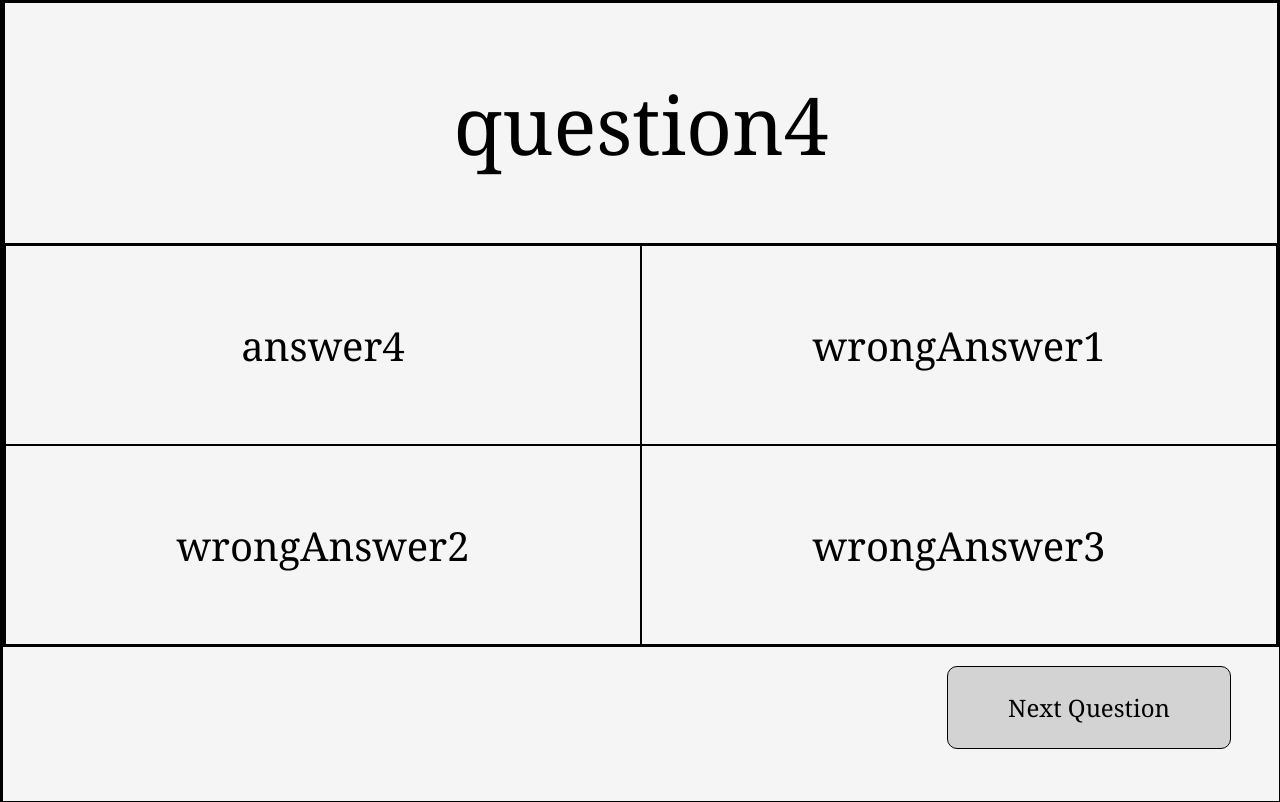
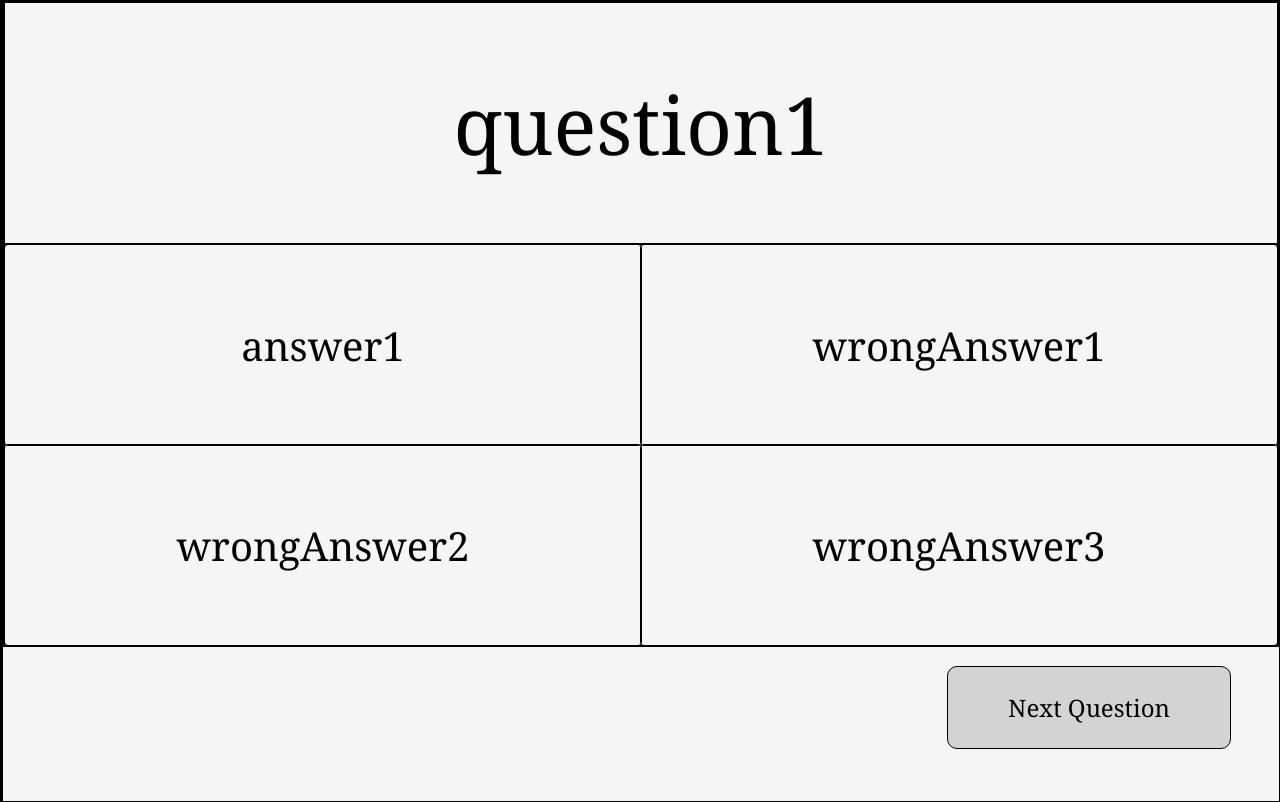
Before and after one commit to samerulesapply22/Project-Quiz, a plain HTML site: page index.html in a window 1280 px wide. Both pictures are taken after a click on the button "Start Quiz". Drawn offline with Linux system fonts and the light colour scheme.

Commit message:
Make question cards iterable

```diff
--- a/index.html
+++ b/index.html
@@ -7,16 +7,9 @@
     <link rel="stylesheet" href="style.css" />
   </head>
   <body>
+    <button class="startQuiz">Start Quiz</button>
     <div id="container">
-      <form>
-        <div class="questionContainer">Question?</div>
-        <div class="answersContainer">
-          <div class="choice">corrent answer</div>
-          <div class="choice">wrong answer 1</div>
-          <div class="choice">wrong answer 2</div>
-          <div class="choice">wrong answer 3</div>
-        </div>
-      </form>
+
       <div class="nextQuestionContainer">
         <button type="submit" class="nextQuestion">Next Question</button>
       </div>
--- a/index.js
+++ b/index.js
@@ -1,3 +1,3 @@
-import start from "./modules/startQuiz.js";
+import start from "./modules/started.js";
 
 start();
--- a/modules/quiz.js
+++ b/modules/quiz.js
@@ -1,12 +1,22 @@
+import start from "./started.js";
+
 const QUIZ = {
   question1: "answer1",
   question2: "answer2",
   question3: "answer3",
   question4: "answer4",
 };
-const questionContainer = document.querySelector(".questionContainer");
-const choices = document.querySelectorAll(".choice");
+
+const container = document.querySelector("#container");
 const nextQuestionButton = document.querySelector(".nextQuestion");
+
+function create(parent, className, text) {
+  const el = document.createElement("div");
+  parent.append(el);
+  el.className = className;
+  el.textContent = text;
+  return el;
+}
 
 export class Card {
   constructor(question, correctAnswer) {
@@ -18,23 +28,27 @@ export class Card {
       "wrongAnswer2",
       "wrongAnswer3",
     ];
-    this.nextQuestion = null;
   }
   render() {
-    questionContainer.textContent = this.question;
-    choices.forEach((choice, index) => {
-      choice.textContent = this.answers[index];
+    const form = document.createElement("form");
+    container.prepend(form);
+
+    create(form, "questionContainer", this.question);
+    const answersContainer = create(form, "answersContainer");
+
+    const choices = [];
+    for (let answer of this.answers)
+      choices.push(create(answersContainer, "choice", answer));
+
+    choices.forEach((choice) => {
       choice.addEventListener("click", () => {
-        console.log(choice.textContent)
+        choices.forEach((choice) => choice.classList.remove("selected"));
+        choice.classList.add("selected");
         if (choice.textContent === this.correctAnswer)
-          choice.classList.toggle("correct");
-        else choice.classList.toggle("incorrect");
+          choice.classList.add("correct");
+        else choice.classList.add("incorrect");
       });
     });
-  }
-  clear() {
-    questionContainer.textContent = "";
-    choices.forEach((choice) => (choice.textContent = ""));
   }
 }
 
@@ -43,8 +57,18 @@ export default function quiz() {
   for (const question in QUIZ) {
     const card = new Card(question, QUIZ[question]);
     cardsArray.push(card);
-    card.clear();
-    card.render();
   }
-  console.log(cardsArray);
+  let current = 0;
+  cardsArray[current].render();
+  nextQuestionButton.addEventListener("click", function () {
+    const form = document.querySelector("form");
+    form.style.display = "none";
+    current++;
+    if (current >= cardsArray.length) {
+      current = 0;
+      start();
+      return;
+    }
+    cardsArray[current].render();
+  });
 }
--- a/modules/startQuiz.js
+++ b/modules/started.js
@@ -1,11 +1,11 @@
 import quiz from "./quiz.js";
 
 const gameContainer = document.querySelector("#container");
+const startQuiz = document.querySelector(".startQuiz");
+
 export default function start() {
-  const startQuiz = document.createElement("button");
-  startQuiz.className = "startQuiz";
-  document.body.append(startQuiz);
-  startQuiz.textContent = "Start Quiz";
+  startQuiz.style.display = "block";
+  gameContainer.style.display = "none";
   startQuiz.addEventListener("click", function () {
     this.style.display = "none";
     gameContainer.style.display = "block";
--- a/style.css
+++ b/style.css
@@ -16,7 +16,6 @@ body {
 }
 
 #container {
-  display: none;
   height: 100%;
   width: 100%;
 }
@@ -42,6 +41,9 @@ body {
 .choice {
   font-size: 5vh;
   cursor: pointer;
+  border-radius: 3px;
+  border: 6px solid transparent;
+  outline: 1px solid black;
 }
 
 .nextQuestionContainer {
@@ -68,10 +70,14 @@ body {
   color: whitesmoke;
 }
 
-.correct {
-  background-color: darkgreen;
+.selected {
+  border: 6px solid black;
 }
 
-.incorrect {
-  background-color: darkred;
+.selected.correct {
+  border-color: darkgreen;
 }
+
+.selected.incorrect {
+ border-color: darkred;
+}
```
